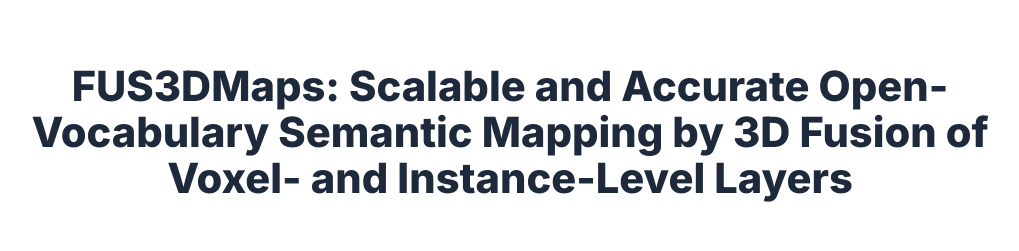
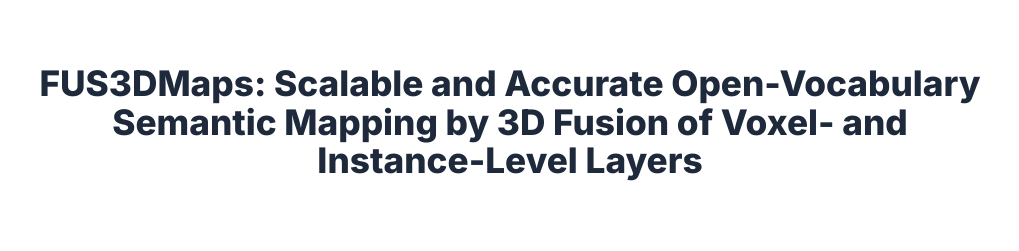
Before and after one commit to githanonymous/FUS3DMaps, a plain HTML site: page index.html in a window 1280 px wide. Shown: the top 251 px of the page, without its empty margins (130-1149 px from the left). Drawn offline with nearby package versions, Linux system fonts and the light colour scheme; some icons are missing.

Commit message:
Font size tweak

```diff
--- a/static/css/index.css
+++ b/static/css/index.css
@@ -117,7 +117,7 @@ body {
 .publication-title {
     font-family: 'Inter', sans-serif !important;
     font-weight: 800 !important;
-    font-size: 2.6rem !important;
+    font-size: 2.2rem !important;
     color: var(--text-primary) !important;
     margin-bottom: 2rem !important;
     line-height: 1.1 !important;
```
